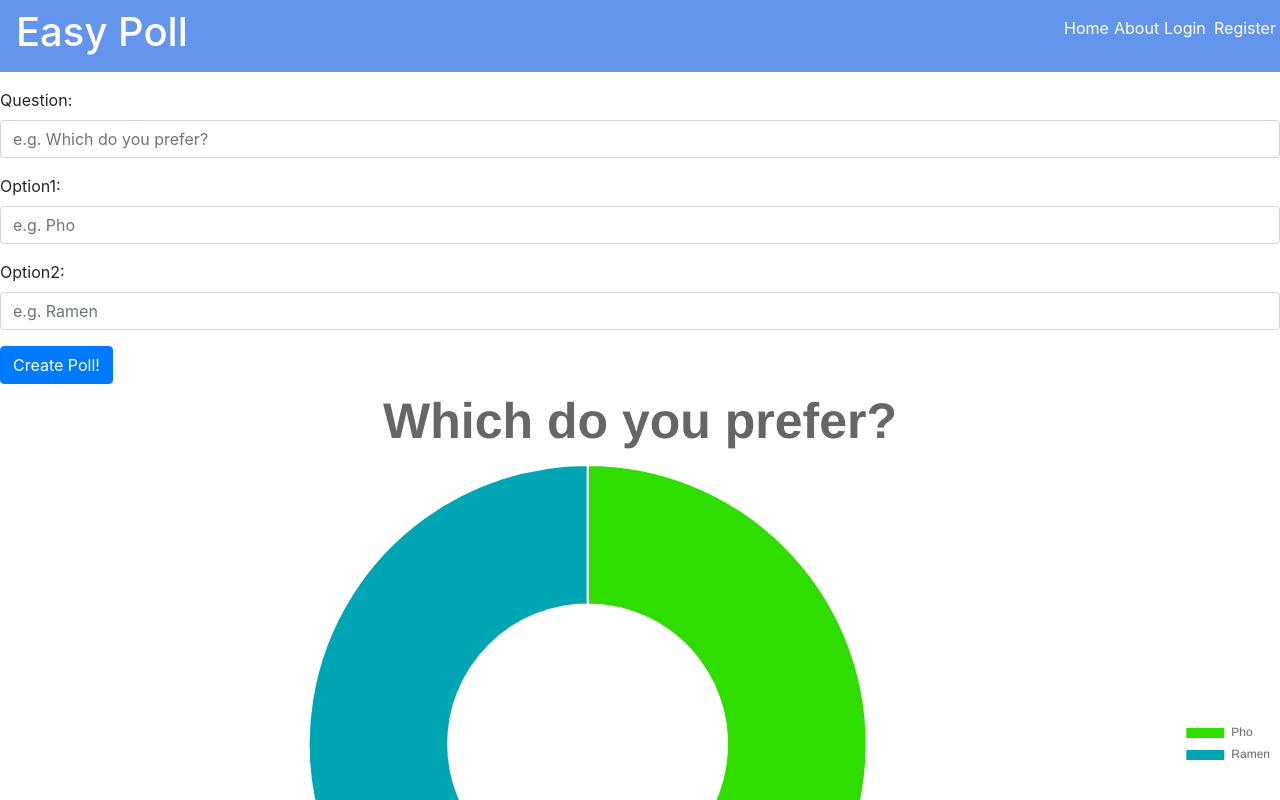
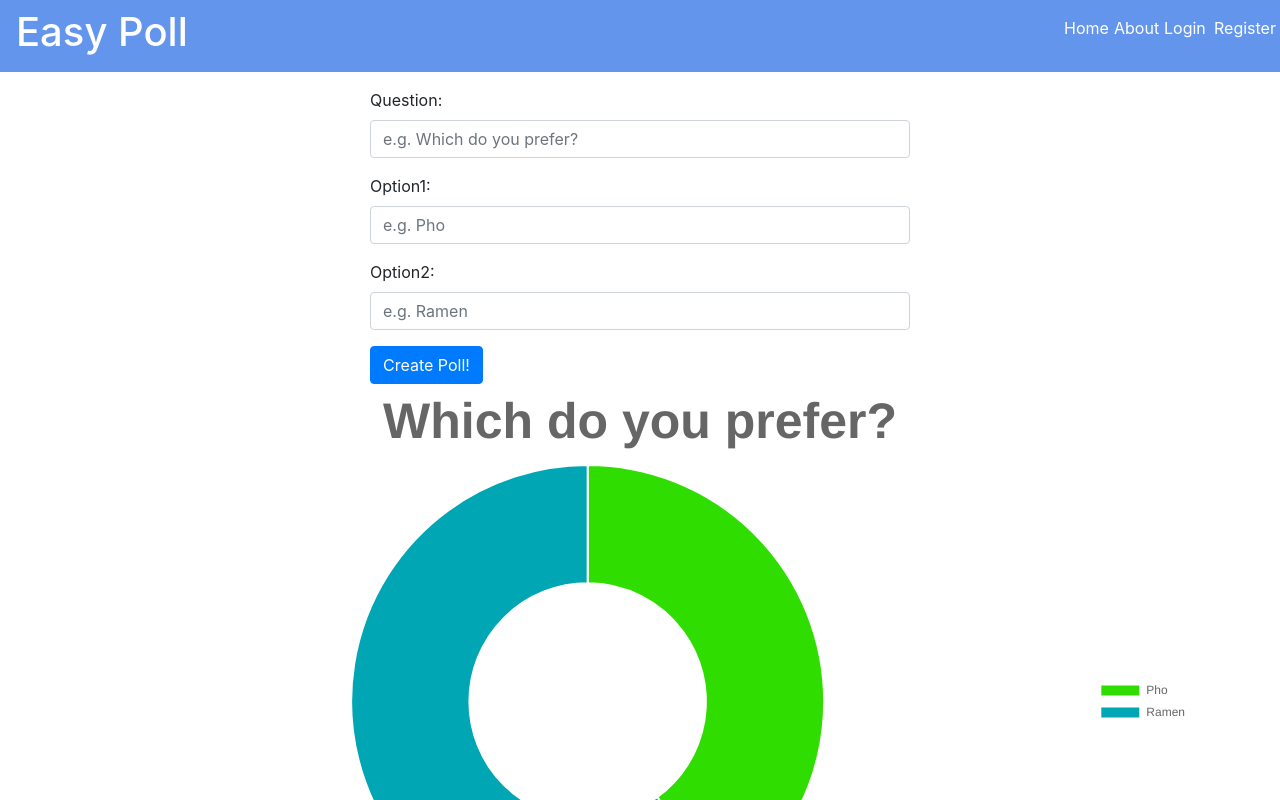
Before and after one commit to jessicahojh/easy_poll, a React (Create React App) app in the folder client/: page / in a window 1280 px wide. Shown: the top 800 px of the page. Built offline with nearby package versions, Linux system fonts and the light colour scheme.

Commit message:
added grid system to center the form

```diff
--- a/client/src/App.js
+++ b/client/src/App.js
@@ -6,15 +6,27 @@
 import Poll from './components/Poll';
 import CreateForm from './components/CreateForm';
 
+import Container from 'react-bootstrap/Container';
+import Row from 'react-bootstrap/Row';
+import Col from 'react-bootstrap/Col';
+
 const App = () => {
   return (
 
       <Router>
+        <Navbar/>
+        <Container>
+          <Row>
+            <Col></Col>
+            <Col xs={6}>
+              <CreateForm/>
+            </Col>
+            <Col></Col>
+          </Row>
 
-          <Navbar/>
-          <CreateForm/>
           <Poll/>
 
+        </Container>
       </Router>
 
   );
```
